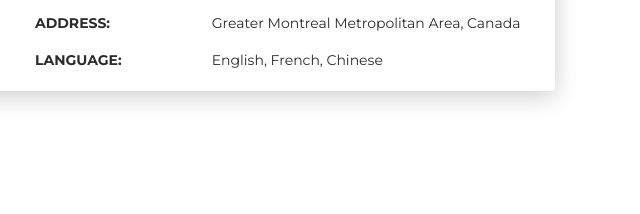
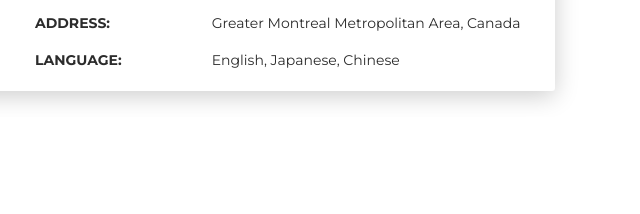
Before and after one commit to OliveSonDev/me, a plain HTML site: page index.html in a window 1280 px wide. Shown: the part 788-1002 px from the top of the page, 640-1280 px from the left. Drawn offline with Linux system fonts and the light colour scheme.

Commit message:
update: language

```diff
--- a/index.html
+++ b/index.html
@@ -94,7 +94,7 @@
             </div>
             <div class="row mt-3">
               <div class="col-sm-4"><strong class="text-uppercase">Language:</strong></div>
-              <div class="col-sm-8">English, French, Chinese</div>
+              <div class="col-sm-8">English, Japanese, Chinese</div>
             </div>
           </div>
         </div>
```
